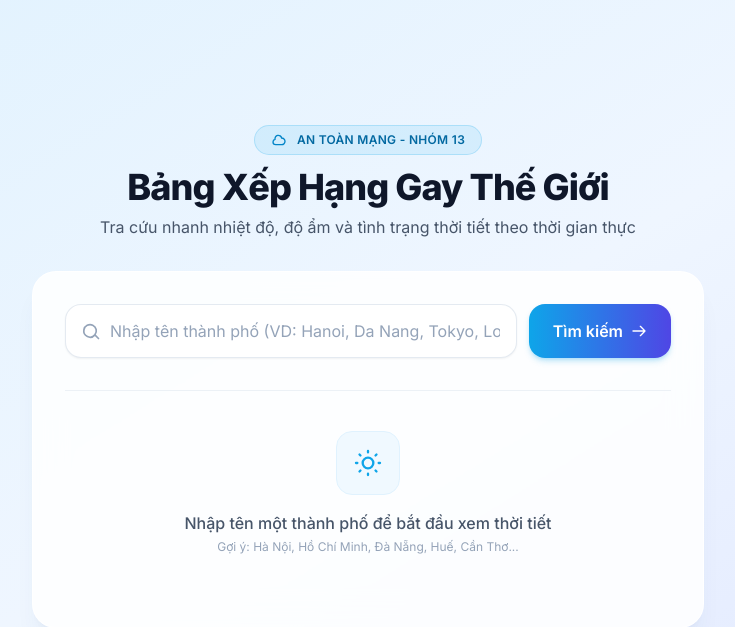
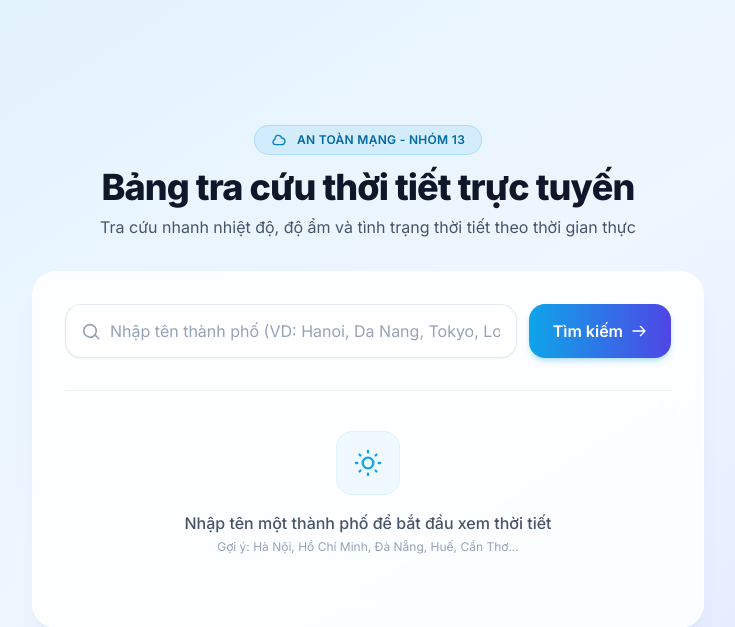
Before and after one commit to TuanThanh05/devsecops-pipeline, a Flask app: page / in a window 1280 px wide. Shown: the top 627 px of the page, without its empty margins (272-1007 px from the left). Run offline with Flask 3, Linux system fonts and the light colour scheme; some libraries are stand-ins or nearby versions.

Commit message:
fix: sua noi dung hien thi tren trang chu

```diff
--- a/templates/index.html
+++ b/templates/index.html
@@ -57,7 +57,7 @@
                 An toàn mạng - Nhóm 13
             </div>
             <h1 class="text-3xl sm:text-4xl font-extrabold text-slate-900 tracking-tight">
-                Bảng Xếp Hạng Gay Thế Giới
+                Bảng tra cứu thời tiết trực tuyến
             </h1>
             <p class="mt-2 text-sm sm:text-base text-slate-600">
                 Tra cứu nhanh nhiệt độ, độ ẩm và tình trạng thời tiết theo thời gian thực
```
